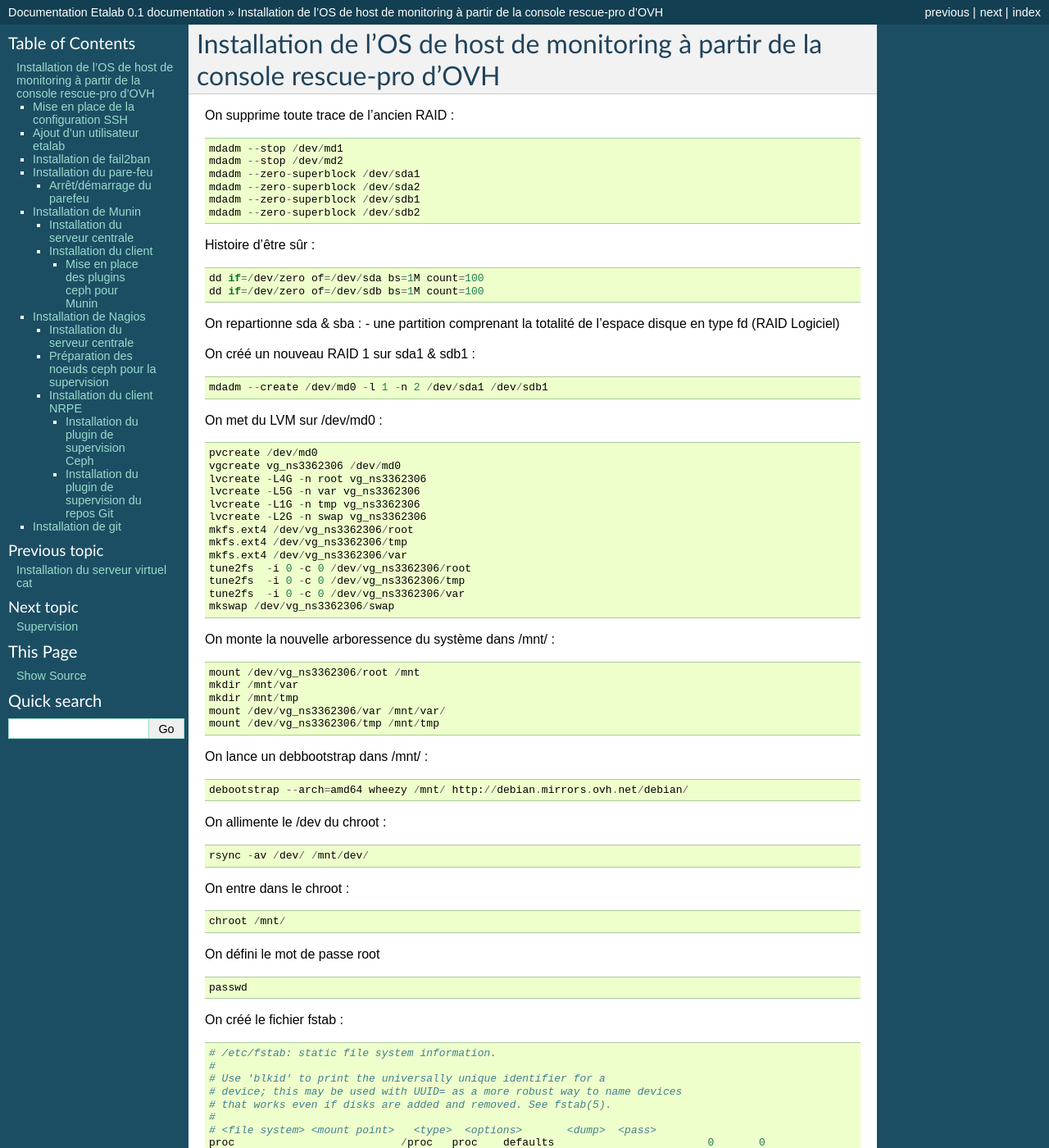
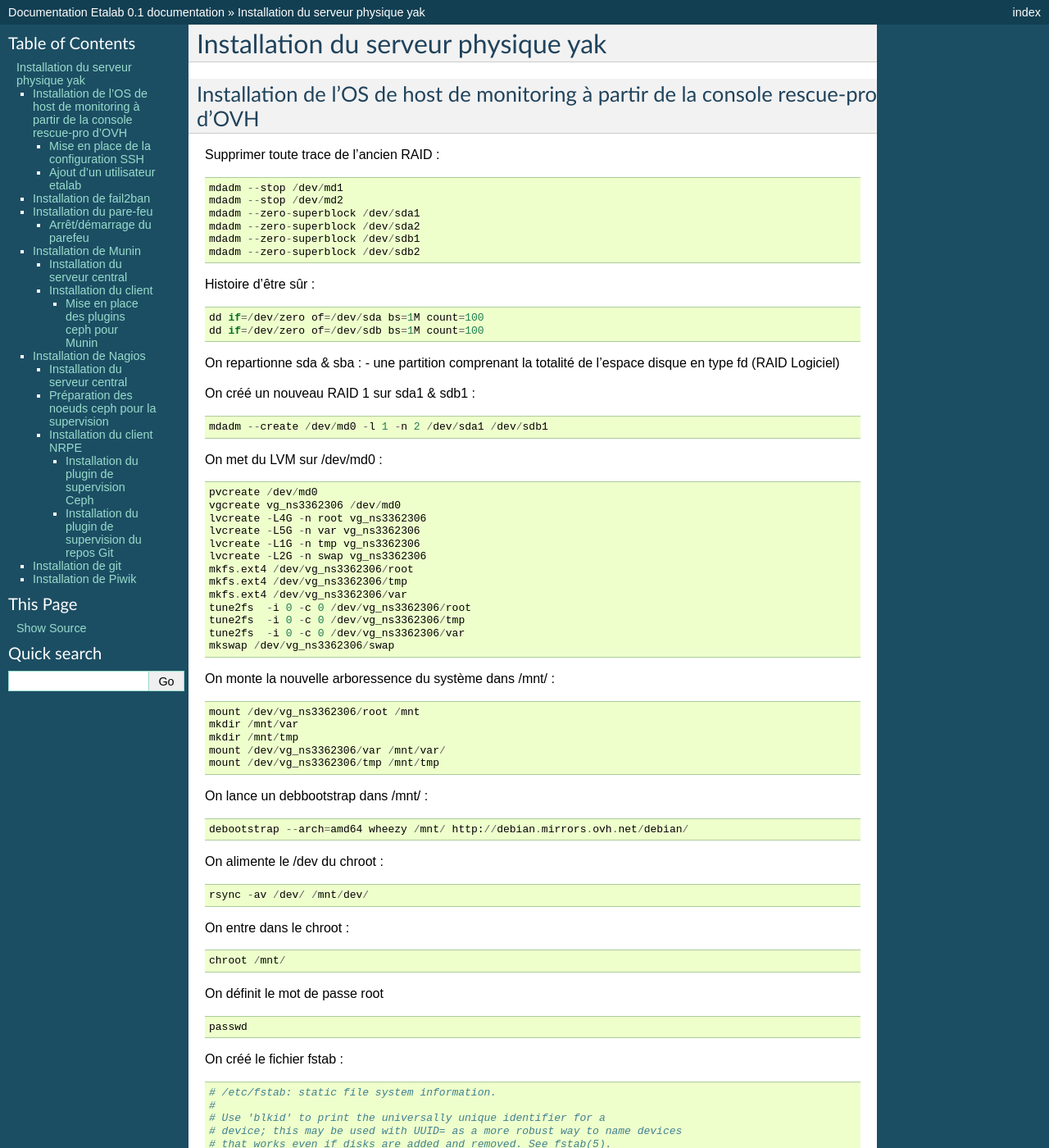
Before and after one commit to etalab/etalab-support, a Sphinx documentation site: the page built from doc/installation-serveur-physique-yak.rst, in a window 1280 px wide and 1400 px high. Shown: the whole window at 82% size. Built offline with Sphinx 7.4.7, drawn with Linux system fonts in a browser that asks for light colours; pages that are not in the unit, such as notebooks, are missing from menus; some of the changed text lies outside the part shown.

Commit message:
Ajout de fedmsg et renommage de la doc de yak.

```diff
--- a/doc/index.rst
+++ b/doc/index.rst
@@ -17,7 +17,7 @@
    installation-serveur-virtuel-ant
    installation-serveur-virtuel-bat
    installation-serveur-virtuel-cat
-   install-monit-host
+   install-serveur-physique-yak
    supervision
 
 
--- a/doc/install-monit-host.rst
+++ b/doc/installation-serveur-physique-yak.rst
@@ -1,7 +1,12 @@
+************************************
+Installation du serveur physique yak
+************************************
+
+
 Installation de l'OS de host de monitoring à partir de la console rescue-pro d'OVH
 ==================================================================================
 
-On supprime toute trace de l'ancien RAID :
+Supprimer toute trace de l'ancien RAID :
 
 ::
 
@@ -62,7 +67,7 @@
 
    debootstrap --arch=amd64 wheezy /mnt/ http://debian.mirrors.ovh.net/debian/
 
-On allimente le /dev du chroot :
+On alimente le /dev du chroot :
 
 ::
 
@@ -74,7 +79,7 @@
 
   chroot /mnt/
 
-On défini le mot de passe root
+On définit le mot de passe root
 
 ::
 
@@ -105,15 +110,12 @@
   mount /proc
   mount /sys
 
-On met en place la configuration réseau :
+- Dans ``/etc/hosts``, mettre les lignes ::
 
-- On renseigne le fichier */etc/hosts* :
+  127.0.1.1       yak.data.gouv.fr yak
+  37.187.72.214   ns3362306
 
-::
-
-  echo -e "37.187.72.214\tns3362306" >> /etc/hosts
-
-- /etc/network/interfaces :
+- Modifier ``/etc/network/interfaces`` ::
 
 ::
 
@@ -213,8 +215,9 @@
 
 **Remarque :** Pour la connexion SSH via une clé avec cette utilisateur, la clé doit être mise dans le fichier */etc/ssh/authorized_keys/etalab*.
 
+
 Installation de fail2ban
-------------------------
+========================
 
 ::
 
@@ -244,8 +247,9 @@
   ### END INIT INFO" > /etc/insserv/overrides/fail2ban
   insserv fail2ban
 
+
 Installation du pare-feu
-------------------------
+========================
 
 Mettre en place les fichiers suivant (commun à tout les hyperviseurs) :
 
@@ -261,7 +265,7 @@
   insserv packetfilter
 
 Arrêt/démarrage du parefeu
-~~~~~~~~~~~~~~~~~~~~~~~~~~
+--------------------------
 
 Démarrage :
 
@@ -283,10 +287,11 @@
 
 
 Installation de Munin
----------------------
+=====================
 
-Installation du serveur centrale
-~~~~~~~~~~~~~~~~~~~~~~~~~~~~~~~~
+
+Installation du serveur central
+-------------------------------
 
 Installation du paquet debian
 
@@ -316,8 +321,9 @@
 
 FIXME : configuration Apache, ...
 
+
 Installation du client
-~~~~~~~~~~~~~~~~~~~~~~
+----------------------
 
 Installation du paquet debian
 
@@ -325,14 +331,15 @@
 
   apt-get install munin-node
 
-On autorise les connexions du serveur centrale en ajoutant dans le fichier */etc/munin/munin-node.conf* :
+On autorise les connexions du serveur central en ajoutant dans le fichier */etc/munin/munin-node.conf* :
 
 ::
 
   allow ^37\.187\.72\.214$
 
+
 Mise en place des plugins ceph pour Munin
-"""""""""""""""""""""""""""""""""""""""""
+~~~~~~~~~~~~~~~~~~~~~~~~~~~~~~~~~~~~~~~~~
 
 On prépare tout d'abord un utilisateur ceph pour munin (sur **ns235513**) :
 
@@ -378,13 +385,15 @@
 
   service munin-node restart
 
-Au prochain lancement du cron sur le serveur centrale, les nouveaux plugin seront détectés et graphés.
+Au prochain lancement du cron sur le serveur central, les nouveaux plugins seront détectés et graphés.
+
 
 Installation de Nagios
-----------------------
+======================
 
-Installation du serveur centrale
-~~~~~~~~~~~~~~~~~~~~~~~~~~~~~~~~
+
+Installation du serveur central
+-------------------------------
 
 ::
 
@@ -396,8 +405,9 @@
 
 **Remarque :** Autoriser l'activation des *external commands* durant l'installation, accepter la configuration automatique d'apache et entrer le mot de passe *admin*.
 
+
 Préparation des noeuds ceph pour la supervision
-~~~~~~~~~~~~~~~~~~~~~~~~~~~~~~~~~~~~~~~~~~~~~~~
+-----------------------------------------------
 
 * Sur **ns235513** :
 
@@ -409,8 +419,9 @@
   scp /etc/ceph/ceph.client.nagios.keyring 192.168.0.3:/etc/ceph/
   ssh root@192.168.0.3 'chown nagios: /etc/ceph/ceph.client.nagios.keyring'
 
+
 Installation du client NRPE
-~~~~~~~~~~~~~~~~~~~~~~~~~~~
+---------------------------
 
 ::
 
@@ -440,8 +451,9 @@
 
   service nagios-nrpe-server restart
 
+
 Installation du plugin de supervision Ceph
-""""""""""""""""""""""""""""""""""""""""""
+~~~~~~~~~~~~~~~~~~~~~~~~~~~~~~~~~~~~~~~~~~
 
 **A faire sur les trois noeuds Ceph**
 
@@ -468,8 +480,9 @@
   echo "command[check_ceph_status]=/usr/local/lib/nagios/plugins/check_ceph_status -i nagios -k /etc/ceph/ceph.client.nagios.keyring" >>/etc/nagios/nrpe.d/ceph.cfg
   service nagios-nrpe-server reload
 
+
 Installation du plugin de supervision du repos Git
-""""""""""""""""""""""""""""""""""""""""""""""""""
+~~~~~~~~~~~~~~~~~~~~~~~~~~~~~~~~~~~~~~~~~~~~~~~~~~
 
 **A faire sur les trois noeuds Ceph**
 
@@ -491,7 +504,7 @@
 
 
 Installation de git
--------------------
+===================
 
 On ajoute un utilisateur *git* :
 
@@ -502,3 +515,19 @@
 On met en place les clés SSH autorisées à se connecter au serveur via l'utilisateur *git* en ajoutant dans le fichier */etc/ssh/authorized_keys/git* les clés des utilisateurs *root* des hyperviseurs
 
 Il faut ensuite mettre les données des dépôts git dans */srv/git*. Toutes les dossiers et fichiers se trouvant dans ce dossier doivent appartenir à l'utilisateur *git*.
+
+
+Installation de Piwik
+=====================
+
+::
+
+  aptitude install libapache2-mod-php5
+  aptitude install unzip
+
+En tant qu'etalab ::
+
+  wget http://builds.piwik.org/latest.zip
+  unzip latest.zip
+  rm latest.zip
+  rm How\ to\ install\ Piwik.html
```
Also changed, not shown: doc/installation-serveur-virtuel-ant.rst (+191 -0 lines), doc/installation-serveur-virtuel-bat.rst (+5 -3 lines).
